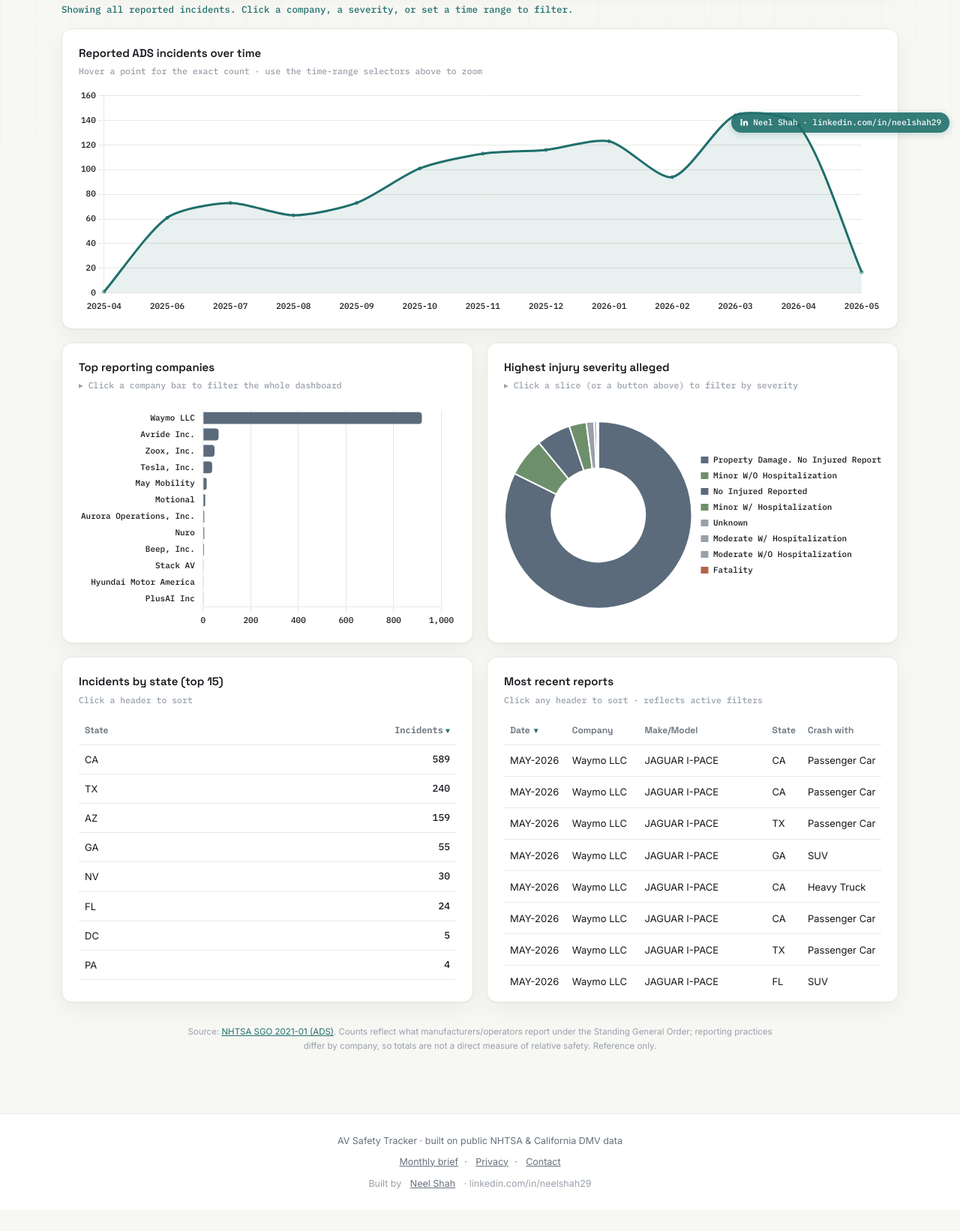
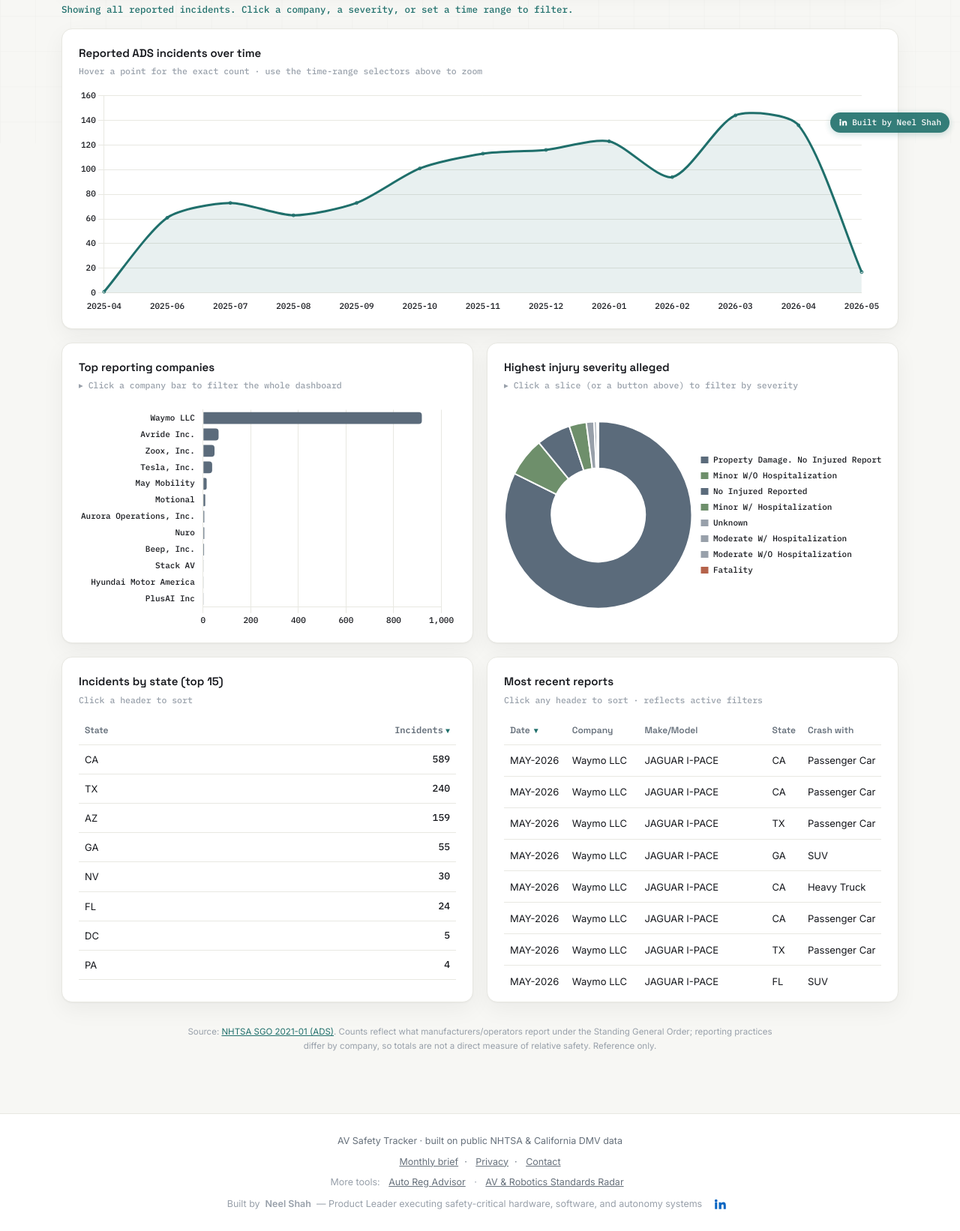
Before and after one commit to Pivot12/AutonomousVehicle_Safety_Tracker, a website: page public/index.html in a window 1280 px wide. Shown: the part 609-2251 px from the top of the page at 75% size. Before the commit the page ends 2223 px from the top, so only its background shows below. Drawn offline with nearby package versions, Linux system fonts and the light colour scheme.

Commit message:
cross link

```diff
--- a/public/index.html
+++ b/public/index.html
@@ -218,7 +218,7 @@
   <div class="printhead" id="printHead" aria-hidden="true">
     <div class="pt" id="printTitle">AV Safety Tracker</div>
     <div class="ps" id="printSub"></div>
-    <div class="pby">Prepared by Neel Shah · linkedin.com/in/neelshah29 · Source: NHTSA SGO / CA DMV</div>
+    <div class="pby">Built by Neel Shah — Product Leader executing safety-critical hardware, software, and autonomy systems · linkedin.com/in/neelshah29 · Source: NHTSA SGO / CA DMV</div>
   </div>
   <div class="strip">
     <span class="pill active">🇺🇸 US Coverage</span>
@@ -331,12 +331,21 @@
     <a href="privacy.html">Privacy</a>·
     <a href="pro.html#contact">Contact</a>
   </div>
-  <div style="margin-top:10px;color:var(--dim)">Built by <a href="https://linkedin.com/in/neelshah29" target="_blank" rel="noopener">Neel Shah</a> · linkedin.com/in/neelshah29</div>
+  <div style="margin-top:8px;color:var(--dim)">More tools:
+    <a href="https://auto-reg-advisor.vercel.app" target="_blank" rel="noopener">Auto Reg Advisor</a> ·
+    <a href="https://av-robotics-standards-radar.vercel.app" target="_blank" rel="noopener">AV &amp; Robotics Standards Radar</a>
+  </div>
+  <div style="margin-top:10px;color:var(--dim);display:inline-flex;align-items:center;gap:7px">
+    Built by <strong>Neel Shah</strong> — Product Leader executing safety-critical hardware, software, and autonomy systems
+    <a href="https://www.linkedin.com/in/neelshah29" target="_blank" rel="noopener" aria-label="Neel Shah on LinkedIn" style="display:inline-flex;color:#0A66C2">
+      <svg viewBox="0 0 24 24" fill="currentColor" aria-hidden="true" style="width:18px;height:18px"><path d="M4.98 3.5a2.5 2.5 0 1 1 0 5 2.5 2.5 0 0 1 0-5zM3 9h4v12H3zM10 9h3.8v1.7h.05c.53-1 1.83-2.05 3.77-2.05 4.03 0 4.78 2.65 4.78 6.1V21h-4v-5.4c0-1.3 0-2.95-1.8-2.95s-2.08 1.4-2.08 2.85V21H10z"/></svg>
+    </a>
+  </div>
 </footer>
 
-<a class="attrib" href="https://linkedin.com/in/neelshah29" target="_blank" rel="noopener" aria-label="Neel Shah on LinkedIn">
+<a class="attrib" href="https://www.linkedin.com/in/neelshah29" target="_blank" rel="noopener" aria-label="Built by Neel Shah — LinkedIn">
   <svg viewBox="0 0 24 24" fill="currentColor" aria-hidden="true"><path d="M4.98 3.5a2.5 2.5 0 1 1 0 5 2.5 2.5 0 0 1 0-5zM3 9h4v12H3zM10 9h3.8v1.7h.05c.53-1 1.83-2.05 3.77-2.05 4.03 0 4.78 2.65 4.78 6.1V21h-4v-5.4c0-1.3 0-2.95-1.8-2.95s-2.08 1.4-2.08 2.85V21H10z"/></svg>
-  Neel Shah · linkedin.com/in/neelshah29
+  Built by Neel Shah
 </a>
 
 <script>
```
Also changed, not shown: public/pro.html (+8 -3 lines), public/sample-brief.html (+2 -1 lines), public/li.png (added).
